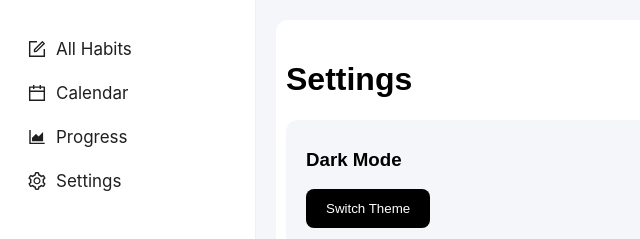
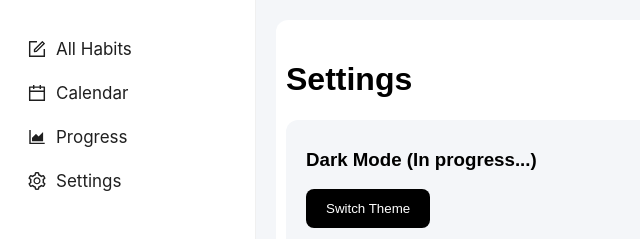
Before and after one commit to trenches022/react-habit-tracker, a React (Vite) app: page /settings in a window 1280 px wide. Shown: the top 239 px of the page, without its empty margins (0-640 px from the left). Built offline with nearby package versions, Linux system fonts and the light colour scheme.

Commit message:
Dark mode in progress...

```diff
--- a/src/Components/Settings/Settings.jsx
+++ b/src/Components/Settings/Settings.jsx
@@ -5,7 +5,7 @@ const Settings = () => {
     <div className="settings-container">
       <h1>Settings</h1>
       <div className="setting-dark-mode">
-        <h3>Dark Mode</h3>
+        <h3>Dark Mode (In progress...)</h3>
         <button className="theme-switch-btn">Switch Theme</button>
       </div>
     </div>
```
